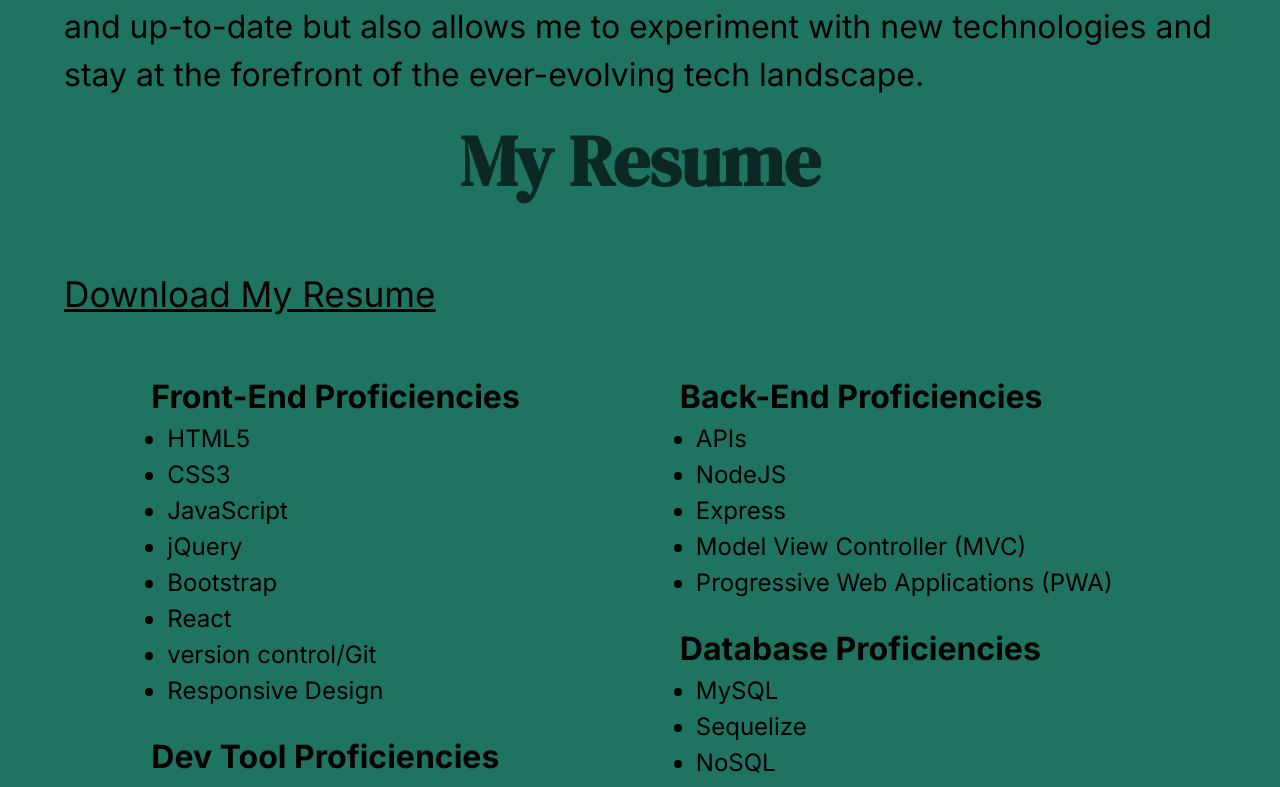
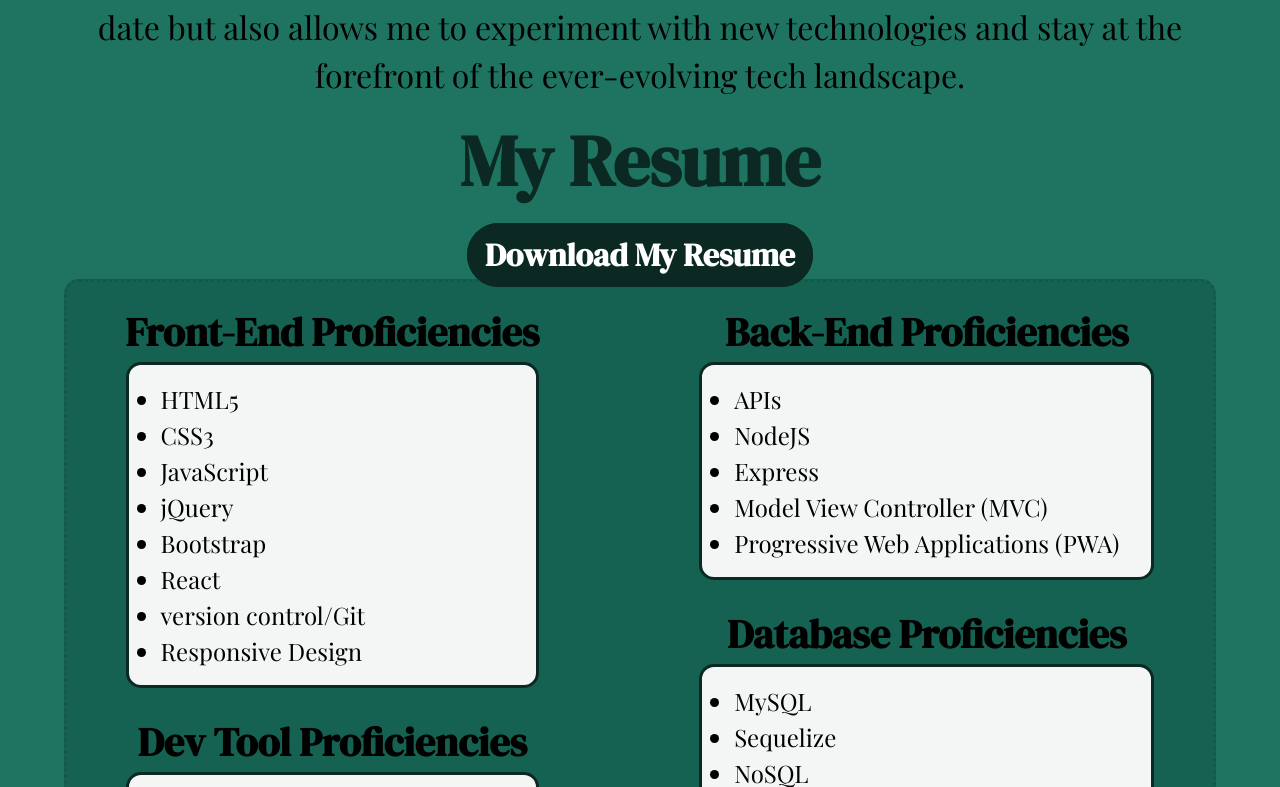
Before and after one commit to ashleytrollinger/portfolio, a Next.js app in the folder portfolio/: page / in a window 1280 px wide. Shown: the part 1573-2360 px from the top of the page. Built offline with nearby package versions, Linux system fonts and the light colour scheme.

Commit message:
Styling and theme added into resume

```diff
--- a/portfolio/src/app/components/AboutMe.css
+++ b/portfolio/src/app/components/AboutMe.css
@@ -1,3 +1,9 @@
+@font-face {
+    font-family: 'PlayfairDisplay';
+    src: url('../fonts/Playfair_Display/PlayfairDisplay-VariableFont_wght.ttf') format('truetype');
+    font-weight: normal;
+    font-style: normal;
+}
 
 .about-section h2 {
     font-weight: bold;
@@ -7,8 +13,9 @@
 
 .about-section p {
     font-size: 2rem;
-    text-align: left;
+    text-align: center;
     margin-top: 20px;
+    font-family: 'PlayfairDisplay', sans-serif;
 }
 
 .about-section {
@@ -18,10 +25,7 @@
 
 /* Media query for medium-sized screens */
 @media screen and (max-width: 1024px) {
-    .about-section h2 {
 
-        /* Adjust font size for medium screens */
-    }
 
     .about-section p {
         font-size: 1.8rem;
--- a/portfolio/src/app/components/Resume.css
+++ b/portfolio/src/app/components/Resume.css
@@ -1,42 +1,111 @@
+@font-face {
+    font-family: 'PlayfairDisplay';
+    src: url('../fonts/Playfair_Display/PlayfairDisplay-VariableFont_wght.ttf') format('truetype');
+    font-weight: normal;
+    font-style: normal;
+}
+
+@font-face {
+    font-family: 'DMSerifDisplay';
+    src: url('../fonts/DM_Serif_Display/DMSerifDisplay-Regular.ttf') format('truetype');
+    font-weight: normal;
+    font-style: normal;
+}
+
 .resume-section {
     margin: 0 5vw 0 5vw;
+    padding-bottom: 20px;
 }
 
 .resume-section h2 {
     font-weight: bold;
     font-size: 4.5rem;
     text-align: center;
+    margin-bottom: 1rem;
 }
 
 .resume-section h5 {
+    font-size: 2.5rem;
+    font-weight: bold;
+    font-family: 'DMSerifDisplay', sans-serif;
+    text-align: center;
+}
+
+.resume-section h3 span{
     font-size: 2rem;
     font-weight: bold;
+    text-align: center;
+    font-family: 'DMSerifDisplay', sans-serif;
+    color: #ffffff;
+    background-color: #0b2922;
+    border: 2px solid #0b2922;
+    padding: 0.5rem 1rem;
+    border-radius: 45px;
+    display: inline;
+    cursor: pointer;
+}
+
+.resume-section h3 span {
+    margin: 0 auto;
+}
+.link-to{
+    display: flex;
+    justify-content: center;
+    align-items: center;
+
 }
 
 .resume-section ol {
     list-style-type: disc;
+    border: solid 3px #0b2922;
+    border-radius: 15px;
+    background-color: #F3F6F4;
+    padding: 1em;
+    font-family: 'PlayfairDisplay', sans-serif;
 }
 
 .resume-section li {
     font-size: 1.5rem;
 }
 
-.link-to a {
-    font-size: 2.2rem;
-    color: black;
-    text-decoration: underline;
-    margin: 1rem 1rem .5rem 1rem;
-}
 
 .skills {
     display: flex;
     align-items: center;
     gap: 10rem;
     justify-content: center;
+    border: 3px #135849 dotted;
+    background-color: #166252;
+    border-radius: 15px;
+    padding: 20px;
 
 
     @media (max-width: 768px) {
         flex-direction: column;
         gap: 1rem;
+        border: none;
+        /* Remove the border on smaller screens */
+        padding: 0;
+        /* Remove the padding on smaller screens */
     }
 }
+
+@media screen and (max-width: 1024px) {
+
+    /* Adjust the margin and padding for medium screens */
+    .resume-section {
+        margin: 0 5vw 40px 5vw;
+        /* Increase the bottom margin to create separation */
+        padding-bottom: 0;
+        /* Reset the padding to eliminate extra space */
+    }
+}
+
+@media screen and (max-width: 768px) {
+
+    /* Adjust the margin and padding for smaller screens */
+    .resume-section {
+        margin: 0 2vw 40px 2vw;
+        /* Increase the bottom margin for smaller screens */
+    }
+}
--- a/portfolio/src/app/components/Resume.js
+++ b/portfolio/src/app/components/Resume.js
@@ -9,11 +9,11 @@ export default function Resume() {
             </div>
             <div className='link-to'>
                 <a href={'../images/resume.pdf'} download>
-                    <h3>Download my Resume</h3>
+                    <h3><span>Download my Resume</span></h3>
                 </a>
             </div>
             <div className='skills'>
-                <div className='column-one'>
+                <div className='side-one'>
                     <h5>Front-End Proficiencies</h5>
                     <ol>
                         <li>HTML5</li>
@@ -33,7 +33,7 @@ export default function Resume() {
                     </ol>
 
                 </div>
-                <div className='column-two'>
+                <div className='side-two'>
                     <h5>Back-End Proficiencies</h5>
                     <ol>
                         <li>APIs</li>
```
